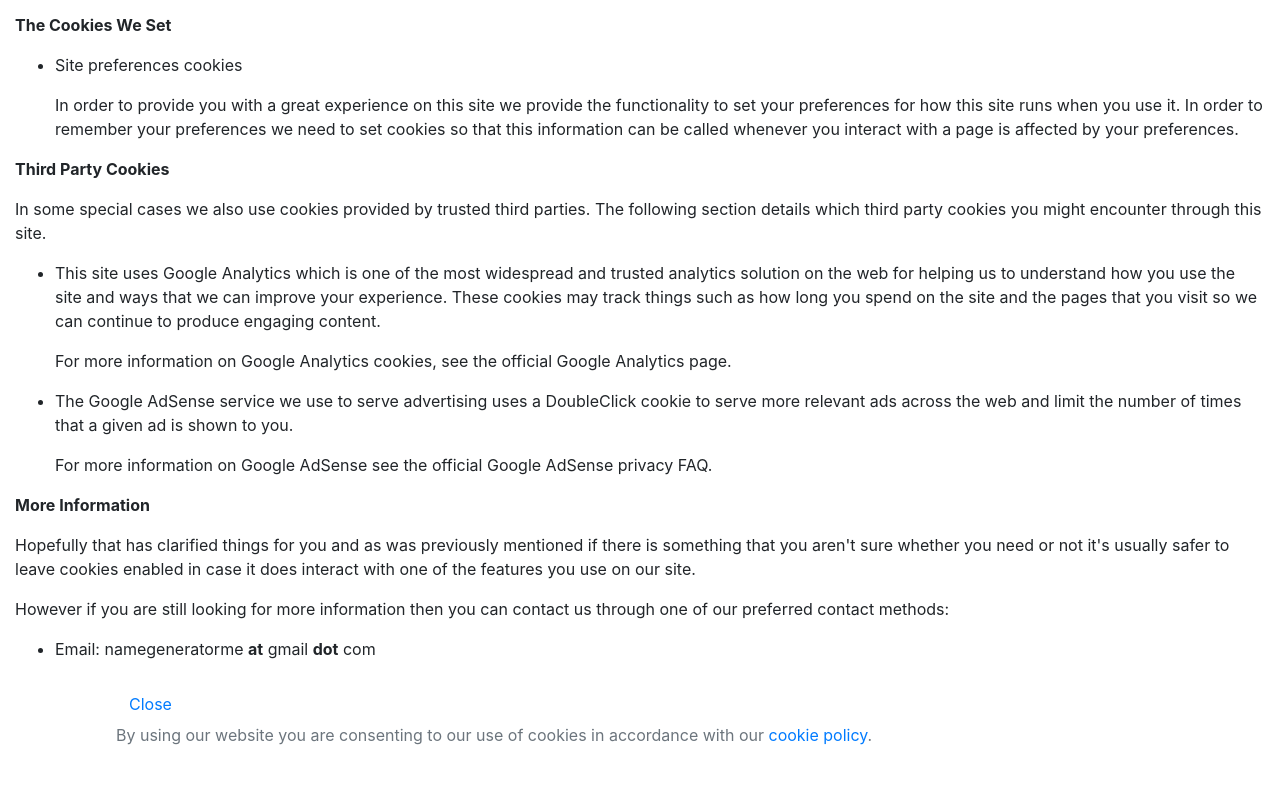
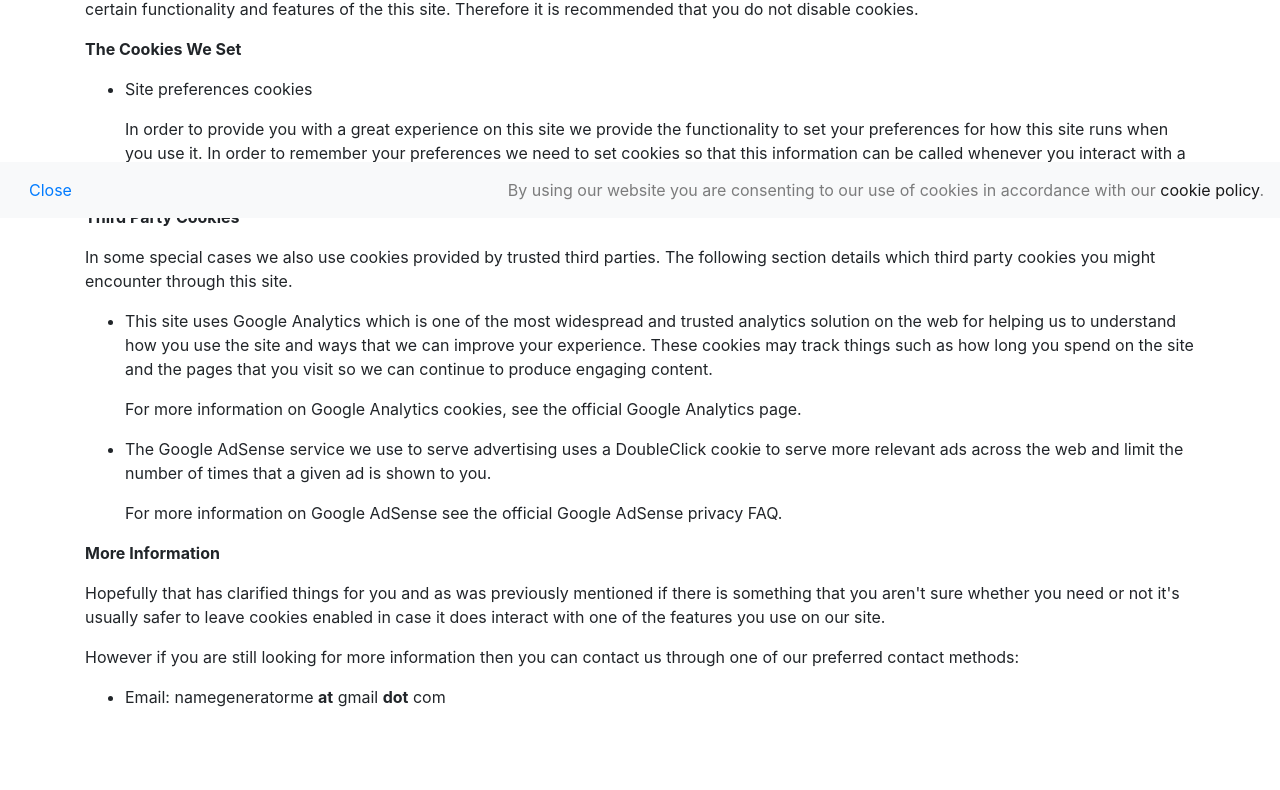
Before and after one commit to danwatco/namegenerator, a plain HTML site: page cookies.html in a window 1280 px wide. Shown: the part 582-1372 px from the top of the page. After the commit the page ends 1307 px from the top, so only its background shows below. Drawn offline with nearby package versions, Linux system fonts and the light colour scheme.

Commit message:
Updated cookies

```diff
--- a/cookies.html
+++ b/cookies.html
@@ -57,7 +57,7 @@
   <!-- Navbar end -->
 
   <!-- Container -->
-  <div class="container-fluid">
+  <div class="container">
     <h1>Cookie Policy for Name Generator</h1>
     <p>This is the Cookie Policy for Name Generator, accessible from https://namegenerator.me</p>
     <p><strong>What Are Cookies</strong></p>
@@ -104,20 +104,11 @@
   </div>
   <!-- Container end -->
   <div id="cookie_directive_container" class="container" style="display: none">
-    <nav class="navbar navbar-default navbar-fixed-bottom">
-
-      <div class="container">
-        <div class="navbar-inner navbar-content-center" id="cookie_accept">
-
-          <a href="#" class="btn btn-default pull-right">Close</a>
-          <p class="text-muted credit">
-            By using our website you are consenting to our use of cookies in accordance with our <a href="/cookies.html">cookie policy</a>.
-          </p>
-          <br>
-
-        </div>
-      </div>
-
+    <nav class="navbar fixed-bottom navbar-light bg-light">
+      <a href="#" class="btn btn-default pull-right" id="cookie_close">Close</a>
+      <span class="navbar-text" id="info_text">
+        By using our website you are consenting to our use of cookies in accordance with our <a href="cookies.html">cookie policy</a>.
+      </span>
     </nav>
   </div>
 
--- a/js/cookie.js
+++ b/js/cookie.js
@@ -42,7 +42,7 @@
         }
     }
 
-    $("#cookie_accept a").click(function(){
+    $("#cookie_close").click(function(){
         setCookie_eu("cookies_consent", 1, 30);
     });
 
```
Also changed, not shown: about.html (+5 -14 lines), index.html (+5 -14 lines).
